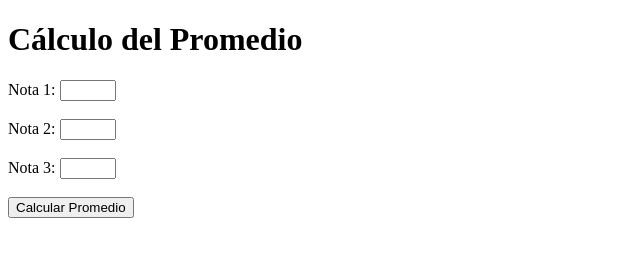
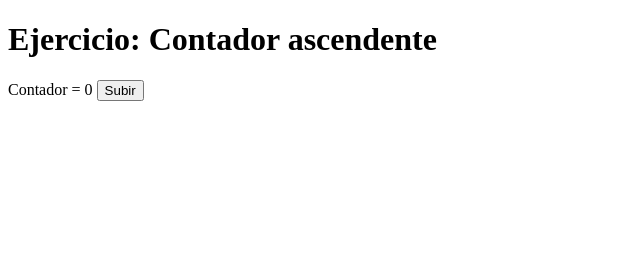
Before and after one commit to Grupo4-lys/taller, a plain HTML site: page ejercicio2.html in a window 1280 px wide. Shown: the whole page, without its empty margins (0-640 px from the left). Drawn offline with Linux system fonts and the light colour scheme.

Commit message:
Add files via upload

```diff
--- a/ejercicio2.html
+++ b/ejercicio2.html
@@ -1,55 +1,14 @@
 <!DOCTYPE html>
-<html lang="es">
+<html lang="en">
 <head>
     <meta charset="UTF-8">
     <meta name="viewport" content="width=device-width, initial-scale=1.0">
-    <title>Promedio de Notas</title>
+    <title>Document</title>
 </head>
 <body>
-    <h1>Cálculo del Promedio</h1>
-
-    <form id="formulario">
-        <label>Nota 1:</label>
-        <input type="number" id="nota1" min="0" max="10"><br><br>
-
-        <label>Nota 2:</label>
-        <input type="number" id="nota2" min="0" max="10"><br><br>
-
-        <label>Nota 3:</label>
-        <input type="number" id="nota3" min="0" max="10"><br><br>
-
-        <button type="button" onclick="calcularPromedio()">Calcular Promedio</button>
-    </form>
-
-    <p id="resultado"></p>
-
-    <script>
-        function calcularPromedio() {
-            // Capturar los valores de las tres notas
-            let n1 = parseFloat(document.getElementById("nota1").value);
-            let n2 = parseFloat(document.getElementById("nota2").value);
-            let n3 = parseFloat(document.getElementById("nota3").value);
-
-            // Validar que se ingresaron las tres notas
-            if (isNaN(n1) || isNaN(n2) || isNaN(n3)) {
-                alert("Por favor, ingresa las tres notas.");
-                return;
-            }
-
-            // Calcular promedio
-            let promedio = (n1 + n2 + n3) / 3;
-            let mensaje = `Tu promedio es ${promedio.toFixed(2)}. `;
-
-            // Determinar si aprueba o no (supongamos que aprueba con 6 o más)
-            if (promedio >= 6) {
-                mensaje += "¡Aprobaste! 🎉";
-            } else {
-                mensaje += "Necesitás repasar. 📚";
-            }
-
-            // Mostrar el resultado en pantalla
-            document.getElementById("resultado").innerText = mensaje;
-        }
-    </script>
+    <h1>Ejercicio: Contador ascendente</h1>
+<p>Contador = <span id="conteo"> 0 </span>
+<button id="btnsubir">Subir</button>
+<script src="./ejercicio2.js"></script>
 </body>
 </html>
--- /dev/null
+++ b/ejercicio2.js
@@ -0,0 +1,8 @@
+let contador = 0;
+let boton = document.getElementById("btnsubir");
+let numero = document.getElementById("conteo");
+
+boton.addEventListener("click", function(){
+    contador++;
+    numero.textContent = contador;
+});
```
